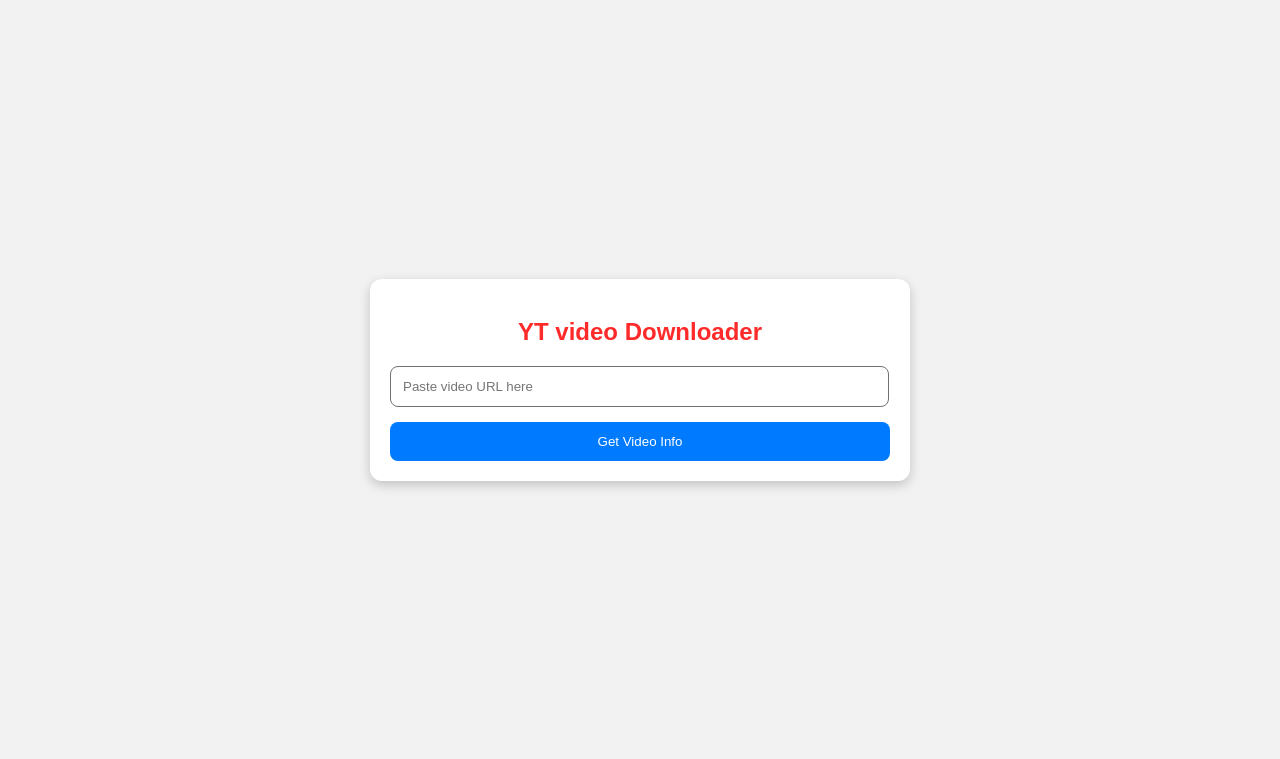
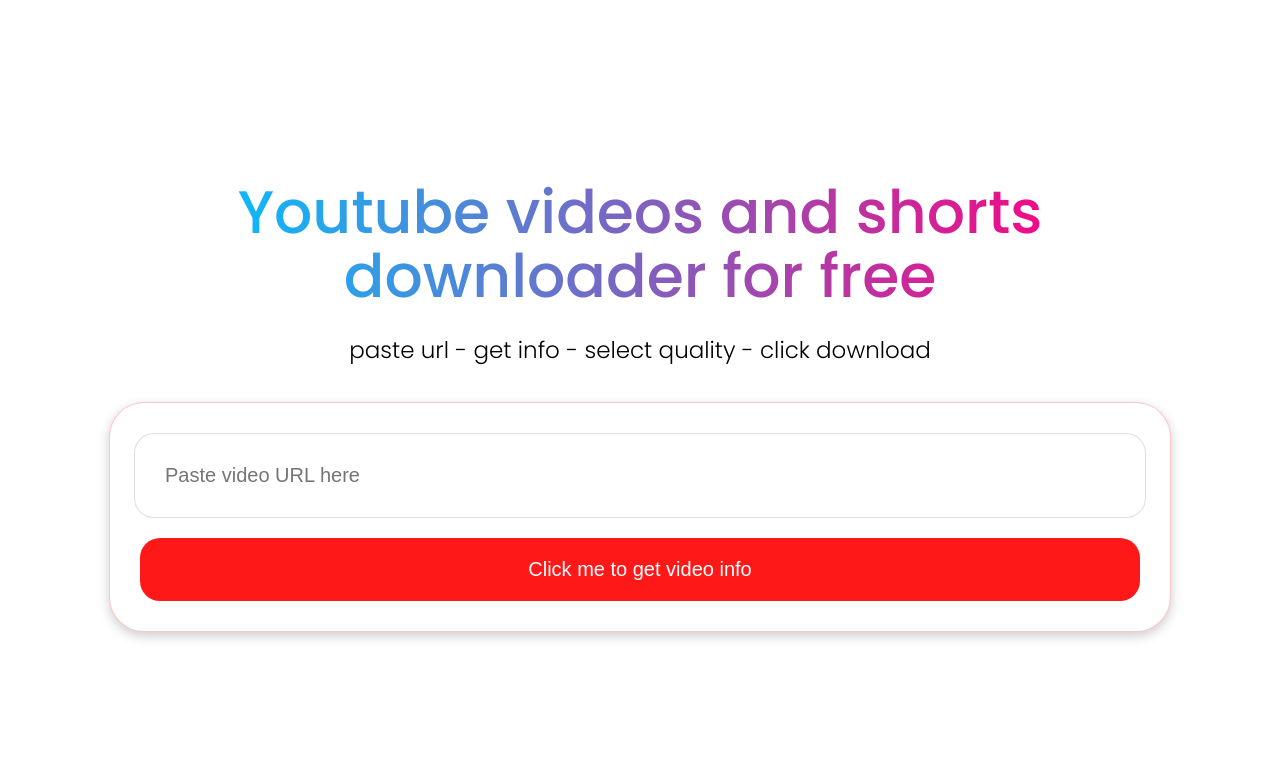
Before and after one commit to noothan07/video-downloader, a Flask app: page / in a window 1280 px wide. Shown: the top 759 px of the page. Run offline with Flask 3, Linux system fonts and the light colour scheme; some libraries are stand-ins or nearby versions.

Commit message:
UI changes

```diff
--- a/requirements.txt
+++ b/requirements.txt
@@ -1,3 +1,4 @@
 Flask==2.3.3
 yt-dlp==2025.8.21
 gunicorn==21.2.0
+ffmpeg-python
--- a/runtime.txt
+++ b/runtime.txt
@@ -1 +1 @@
-Python 3.13.3
+Python 3.11.9
--- a/static/style.css
+++ b/static/style.css
@@ -1,71 +1,111 @@
+*{
+    margin: 0;
+    padding: 0;
+}
 body {
-            font-family: Arial, sans-serif;
-            background: #f2f2f2;
+    font-family:poppins;
+    background: #ffffff;
+    margin: 30px;
+    padding: 20px;
+    height: max-content; /* full screen height */
+    display: flex;
+    justify-content: center;
+    align-items: center;
+    flex-direction: column;
+}
+.about{
+    margin-top: 130px;
+    display: flex;
+    justify-content: center;
+    flex-direction: column;
+    align-items: center;
+    max-width: 900px;
+    line-height: 4rem;
+}
+.about h1{
+    font-size: 60px;
+    font-weight: 500;
     margin: 0;
-            padding: 20px;
-            height: 90vh; /* full screen height */
-            display: flex;
-            justify-content: center; /* horizontal center */
-            align-items: center;
+    padding: 0;
+    text-align: center;
+    background: linear-gradient(90deg, #00c2ff, #ff0080);
+    -webkit-background-clip: text;
+    -webkit-text-fill-color: transparent;
+    background-clip: text;
+    margin-bottom: 10px;
+}
+.about p{
+    font-size: 23px;
+    font-weight: 200;
+    margin-bottom: 20px;
 }
 .container {
-            background: white;
-            padding: 20px;
-            border-radius: 12px;
-            box-shadow: 0 4px 12px rgba(0,0,0,0.2);
-            max-width: 500px;
+    display: flex;
+    justify-content: center;
+    flex-direction: column;
+    align-items: center;
+    gap: 20px;
+    background: rgb(255, 255, 255);
+    padding: 30px;
+    border-radius: 35px;
+    box-shadow: 0 4px 12px rgba(0, 0, 0, 0.201);
+    max-width: 1000px;
     width: 100%;
-
-        }
-        .container h2{
-            text-align: center;
-            color: #ff2b2b;
-            margin-bottom: 20px;
+    border: 1px solid rgba(255, 0, 0, 0.219);
+    height:fit-content;
 }
 input {
-            width: 94.5%;
-            padding: 12px;
-            border-radius: 8px;
-            border: 1px solid #727070;
-            margin-bottom: 10px;
+    width: 95%;
+    min-width: 80%;
+    padding: 30px;
+    border-radius: 20px;
+    border: 1px solid #0000001f;
+    font-size:20px;
 }
 input:focus {
-            border-color: #007bff;
+    border-color: #ff00005e;
     outline: none;
 }
 input:hover{
-            border-color: #007bff;
+    border-color: #ff00005e;
 }
 button {
-            padding: 12px;
+    padding: 20px;
     border: none;
-            border-radius: 8px;
-            background: #007bff;
+    border-radius: 20px;
+    background: #ff1818;
     color: white;
     cursor: pointer;
     width: 100%;
-            margin-top: 5px;
+    font-size: 20px;
 }
-        button:hover { background: #0056b3; }
+button:hover { background: #e20000; }
+button:active { background: #e20000; }
 .preview {
-            margin-top: 20px;
     text-align: center;
 }
-        p{
+.preview p{
     color: #333;
-            font-size: 15px;
-            margin-bottom: 10px;
+    font-size: 18px;
+    font-weight: 600;
+    margin-bottom:20px;
 }
 img {
-             max-width: 70%;
-             height: 70%;
-             border-radius: 15px;
+        max-width: 90%;
+        border-radius: 20px;
 }
 select {
     width: 100%;
-            padding: 10px;
-            margin-top: 10px;
-            border-radius: 8px;
+    padding: 20px;
+    margin: 20px 0px;
+    border-radius: 20px;
+}
+#disclaimer{
+    color: #fe0000;
+    font-size: 20px;
+    font-weight: 400;
+    margin-top:20px;
+    margin-bottom: 0px;
 }
 
         /* 🔹 Loading overlay */
@@ -73,7 +113,7 @@
     position: fixed;
     top: 0; left: 0;
     width: 100%; height: 100%;
-    background: rgba(0,0,0,0.6);
+    background: rgba(0, 0, 0, 0.489);
     display: flex;
     flex-direction: column;
     justify-content: center;
@@ -84,7 +124,7 @@
 /* 🔹 Spinner */
 .spinner {
     border: 6px solid #f3f3f3;
-    border-top: 6px solid #007bff;
+    border-top: 6px solid #ff0000;
     border-radius: 50%;
     width: 50px; height: 50px;
     animation: spin 1s linear infinite;
--- a/templates/index.html
+++ b/templates/index.html
@@ -5,22 +5,27 @@
     <meta name="viewport" content="width=device-width, initial-scale=1.0">
     <title>Video Downloader</title>
     <link rel="stylesheet" href="{{ url_for('static', filename='style.css') }}">
+    <link href="https://fonts.googleapis.com/css2?family=Poppins:wght@300;400;500;600&display=swap" rel="stylesheet">
 </head>
 <body>
+    <div class="about">
+        <h1>Youtube videos and shorts downloader for free</h1>
+        <p>paste url - get info - select quality - click download</p>
+    </div>
     <div class="container">
-        <h2>YT video Downloader</h2>
         <input type="text" id="url" placeholder="Paste video URL here" required>
-        <button onclick="getInfo()">Get Video Info</button>
+        <button onclick="getInfo()">Click me to get video info</button>
            <!-- Loading Overlay -->
         <div id="loading" class="loading-overlay" style="display:none;">
             <div class="spinner"></div>
-                <p style="color:white;">Please wait while processing...</p>
+                <p style="color:rgb(255, 0, 0);">Please wait while processing...</p>
         </div>
         <div class="preview" id="preview" style="display:none;">
             <p id="title"></p>
             <img id="thumbnail" alt="Thumbnail">
+            <p id="disclaimer" ></p>
             <select id="format"></select>
-            <button onclick="downloadVideo()">Download</button>
+            <button onclick="downloadVideo()">Click me to download video</button>
         </div>
     </div>
 
@@ -59,6 +64,7 @@
                 document.getElementById("preview").style.display = "block";
                 document.getElementById("title").innerText = data.title;
                 document.getElementById("thumbnail").src = data.thumbnail;
+                document.getElementById("disclaimer").innerHTML = "DISCLAIMER : downloaded videos does not support all type of video players !!!";
 
                 // Fill the formats dropdown
                 let formatSelect = document.getElementById("format");
```
Lines whose indentation alone changed are shown as unchanged.
